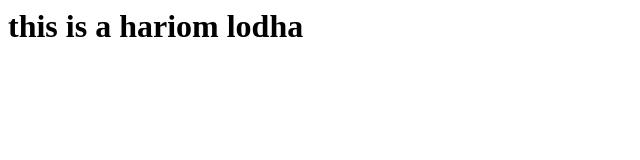
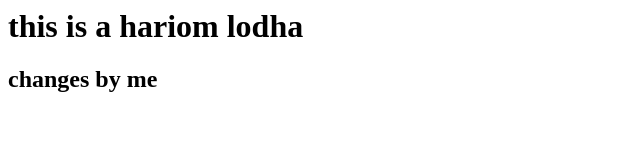
Before and after one commit to hariomlodha95/demojenkins, a plain HTML site: page index.html in a window 1280 px wide. Shown: the whole page, without its empty margins (0-640 px from the left). Drawn offline with Linux system fonts and the light colour scheme.

Commit message:
Update index.html

```diff
--- a/index.html
+++ b/index.html
@@ -1,5 +1,6 @@
 <html>
   <body>
     <h1> this is a hariom lodha </h1>
+    <h2> changes by me </h2>
   </body>
 </html>
```
